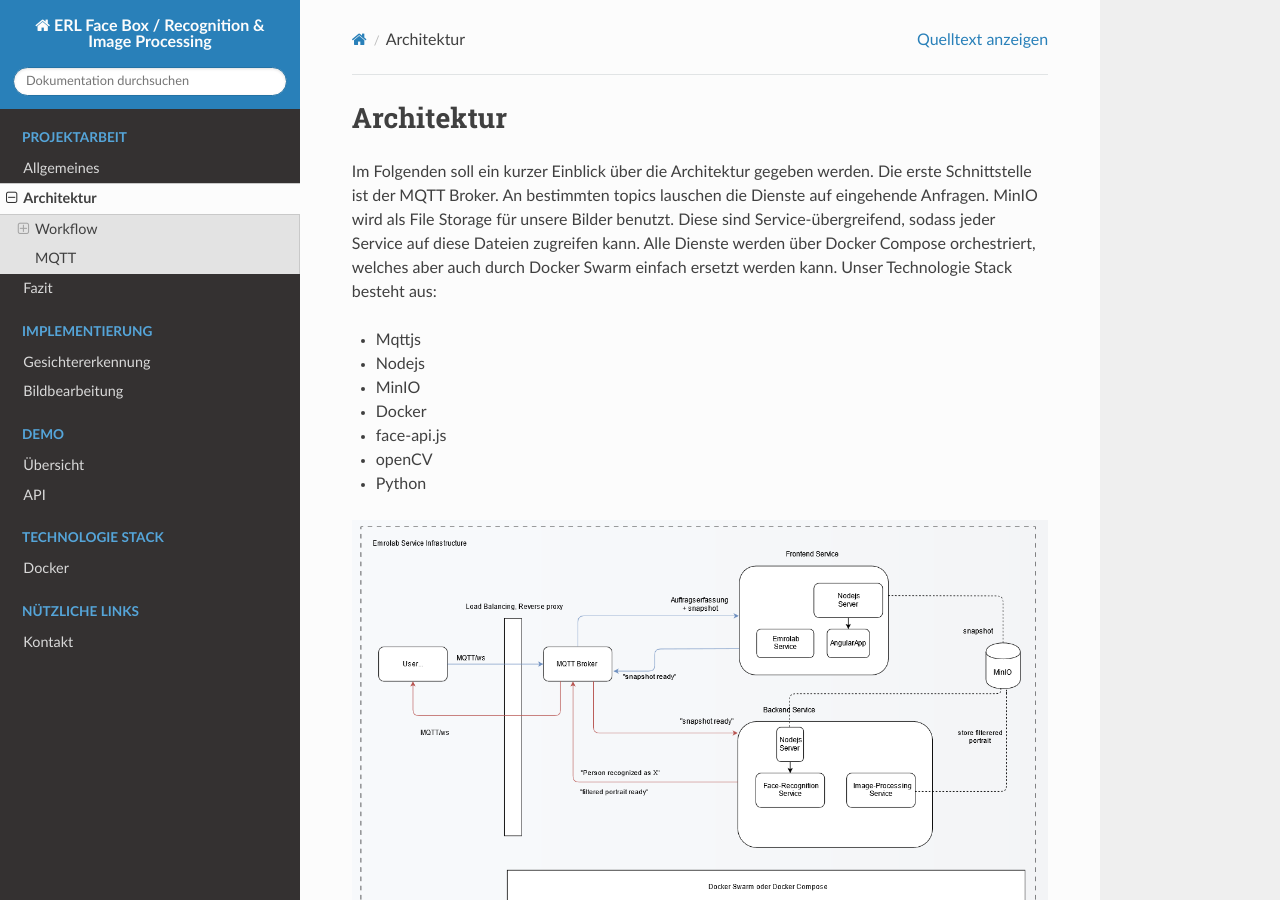
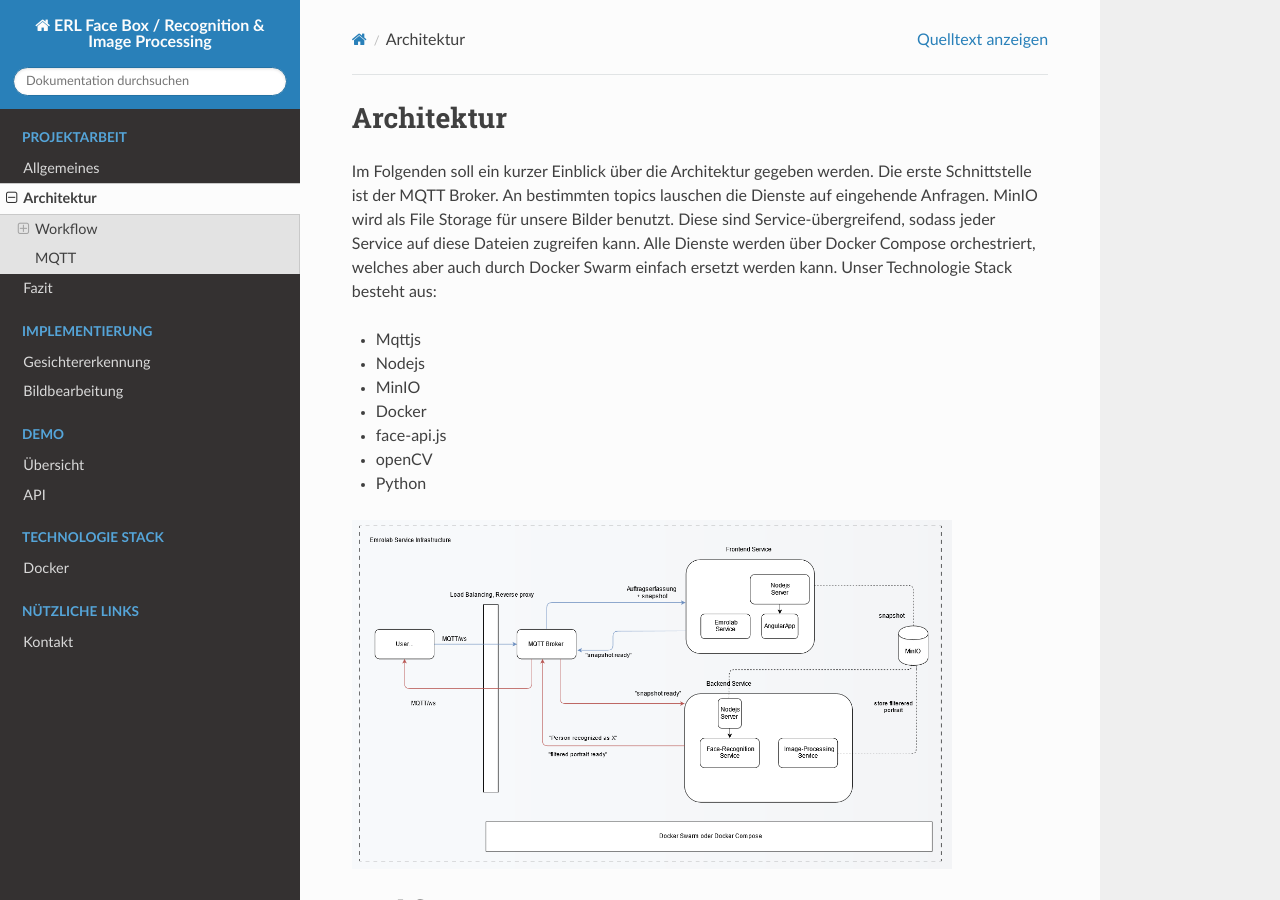
Before and after one commit to PewhProgrammer/face-recognition-dokumentation, a Sphinx documentation site: the page built from docs/source/projektarbeit/architektur.rst, in a window 1280 px wide and 900 px high. Built offline with Sphinx 7.4.7 and the Read the Docs theme 2.0.0, drawn with Linux system fonts in a browser that asks for light colours.

Commit message:
updated docu

```diff
--- a/docs/source/projektarbeit/architektur.rst
+++ b/docs/source/projektarbeit/architektur.rst
@@ -15,7 +15,7 @@ durch Docker Swarm einfach ersetzt werden kann. Unser Technologie Stack besteht
 * Python
 
 .. image:: ../_static/images/architecture.png
-   :width: 700
+   :width: 600
 
 Workflow
 ++++++++++++++++++++++
```
